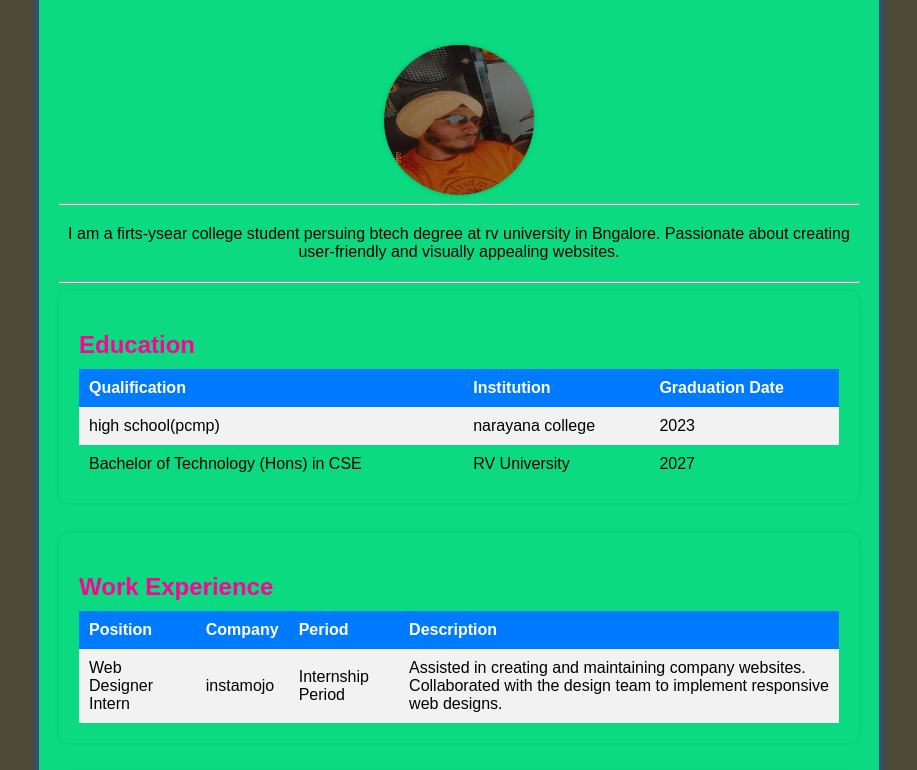
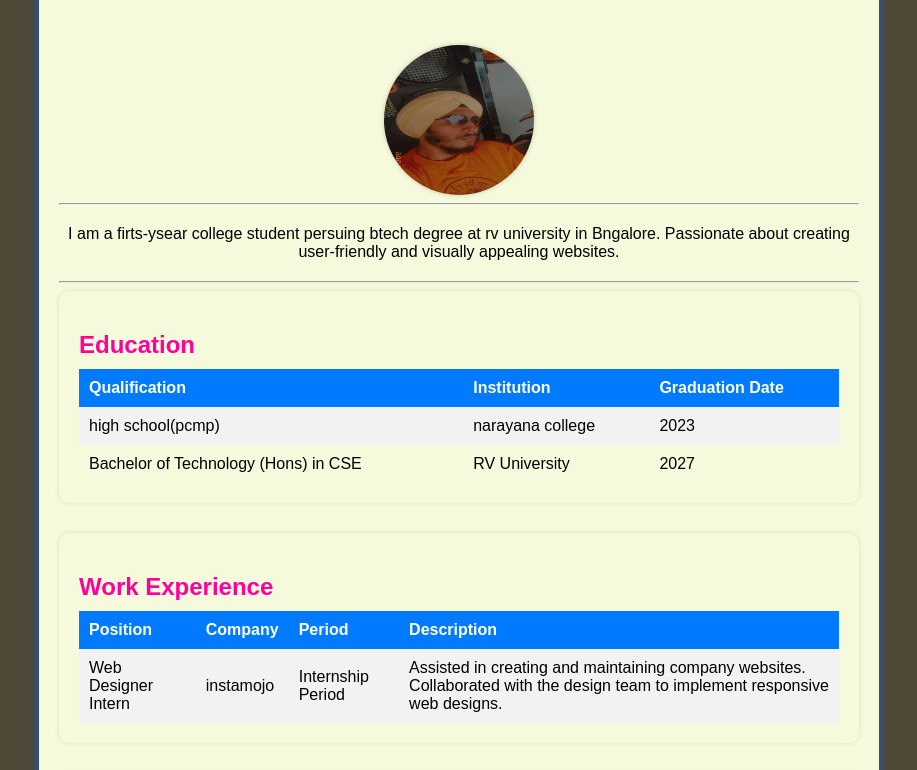
Before and after one commit to JAIPREET-18/JAIPREET-18.github.io, a plain HTML site: page index.html in a window 1280 px wide. Shown: the part 126-896 px from the top of the page, without its empty margins (181-1098 px from the left). Drawn offline with Linux system fonts and the light colour scheme.

Commit message:
Update index.html

```diff
--- a/index.html
+++ b/index.html
@@ -15,7 +15,7 @@
             max-width: 800px;
             margin: 0 auto;
             padding: 20px;
-            background-color: #0bda80;
+            background-color: #F6FADC;
             border-radius: 10px;
             box-shadow: 0 0 10px rgb(11, 90, 227);
         }
```
